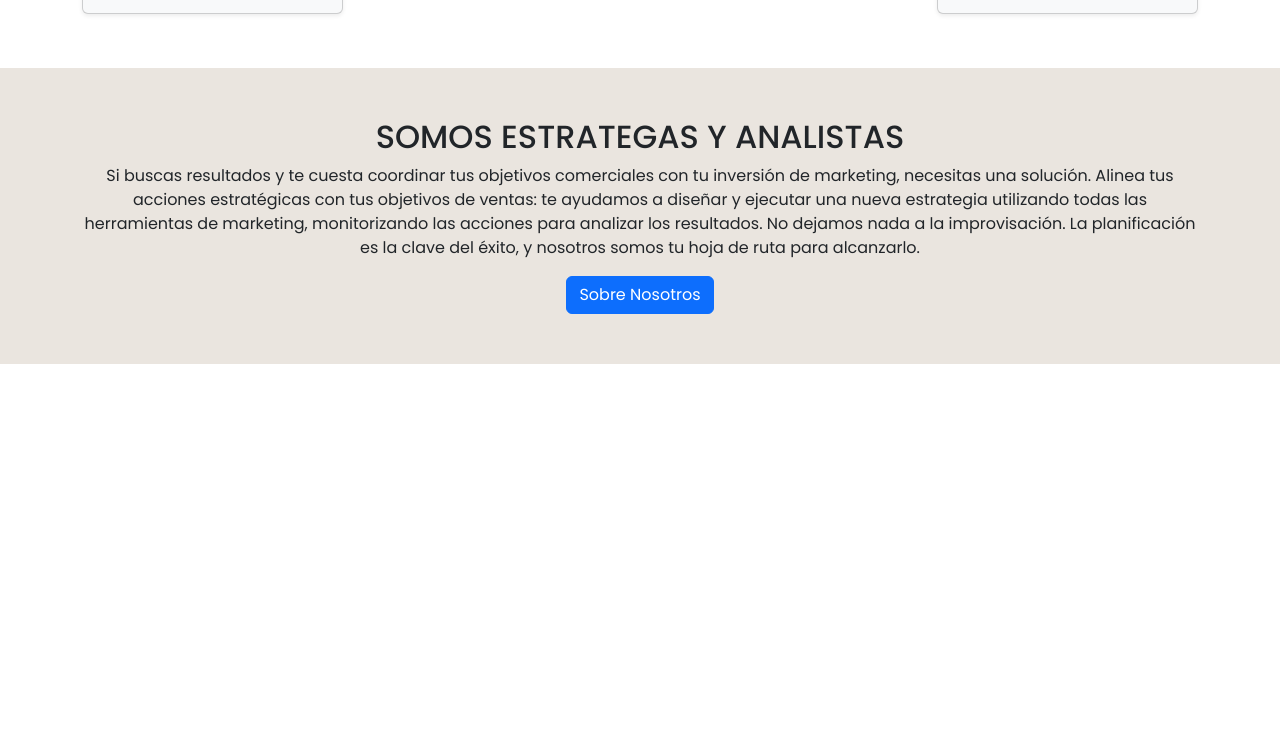
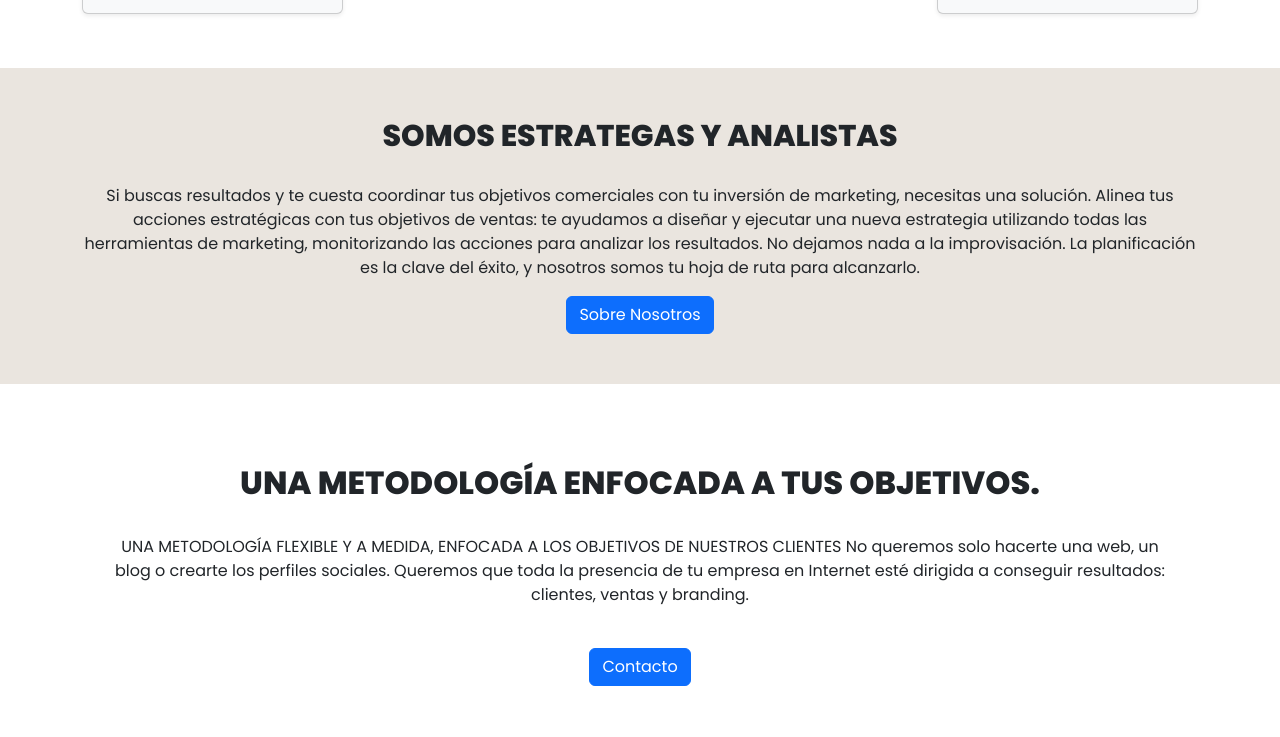
Before and after one commit to gjcedeno/Entrega-2, a plain HTML site: page index.html in a window 1280 px wide. Shown: the part 2508-3245 px from the top of the page. Before the commit the page ends 2952 px from the top, so only its background shows below. Drawn offline with nearby package versions, Linux system fonts and the light colour scheme.

Commit message:
seccion CTA

```diff
--- a/estilos.css
+++ b/estilos.css
@@ -93,3 +93,21 @@
   margin-bottom: 80px;
   background-color: #eae5df;
 }
+
+.banner h2 {
+  font-size: 30px;
+  font-weight: 800;
+  margin-bottom: 30px;
+}
+
+.cta {
+  margin-top: 50px;
+}
+
+.cta h2 {
+  font-weight: 800;
+}
+
+.cta p {
+  padding: 25px;
+}
--- a/index.html
+++ b/index.html
@@ -474,6 +474,32 @@
 
     <!--seccion banner final-->
 
+    <!--LLAMADO A LA ACCION-->
+
+    <section class="cta">
+      <div class="container mb-3 mb-lg-5">
+        <div class="row">
+          <div class="col-md-12">
+            <div class="seccion-header text-center pb-2 pb-lg-5">
+              <h2>UNA METODOLOGÍA ENFOCADA A TUS OBJETIVOS.</h2>
+              <p>
+                UNA METODOLOGÍA FLEXIBLE Y A MEDIDA, ENFOCADA A LOS OBJETIVOS DE
+                NUESTROS CLIENTES No queremos solo hacerte una web, un blog o
+                crearte los perfiles sociales. Queremos que toda la presencia de
+                tu empresa en Internet esté dirigida a conseguir resultados:
+                clientes, ventas y branding.
+              </p>
+              <a href="/pages/contacto.html" class="btn btn-primary"
+                >Contacto</a
+              >
+            </div>
+          </div>
+        </div>
+      </div>
+    </section>
+
+    <!--LLAMADO A LA ACCION FINAL-->
+
     <!-- JS BOOTSTRAP INICIA -->
     <script
       src="https://cdn.jsdelivr.net/npm/bootstrap@5.3.2/dist/js/bootstrap.bundle.min.js"
```
